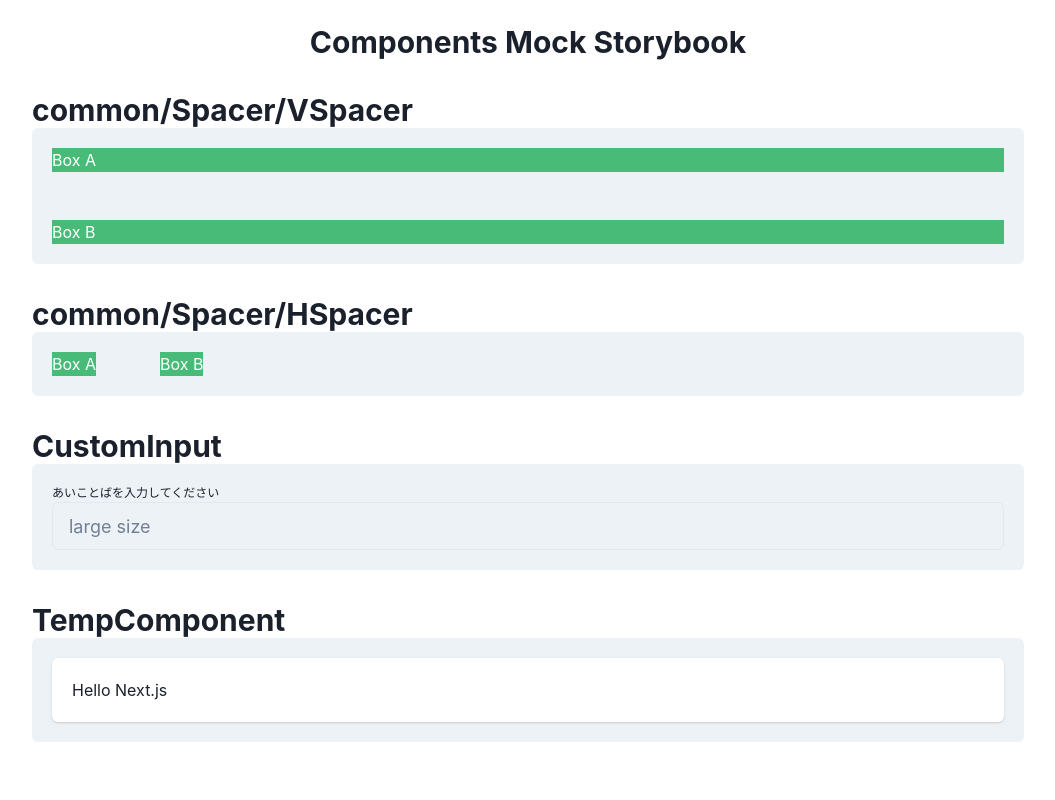
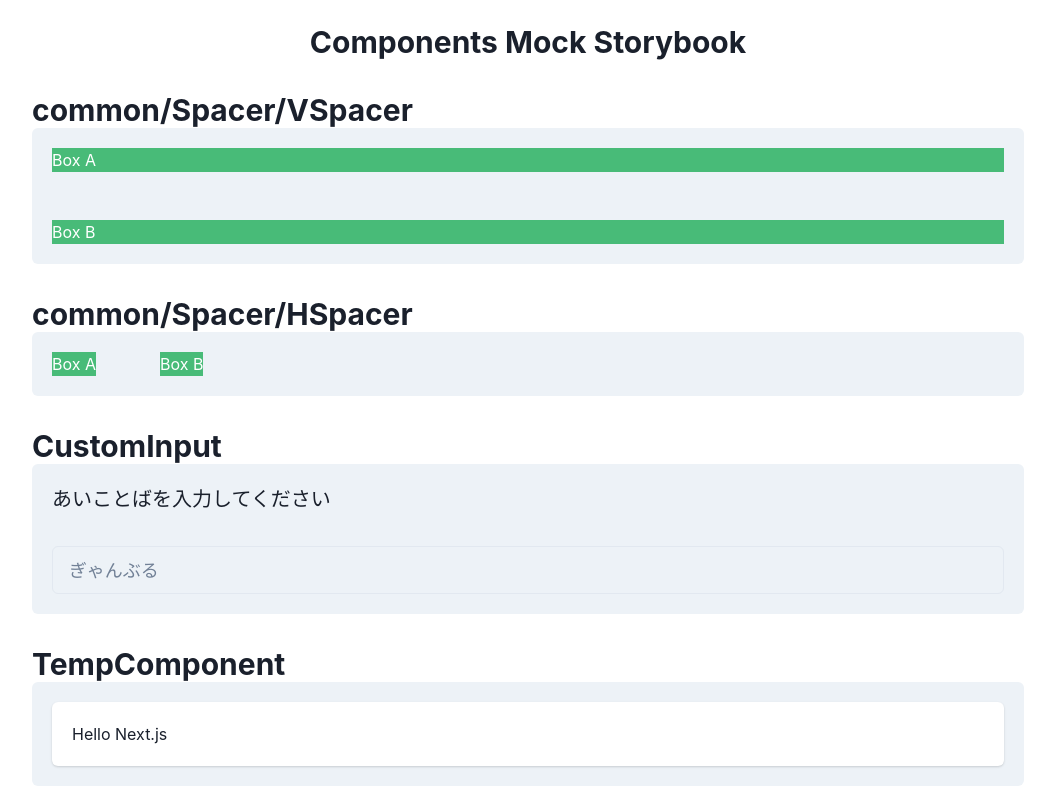
Before and after one commit to hacku-chamomilla/doutankyohi-front-end, a Next.js app: page /components in a window 1280 px wide. Shown: the whole page, without its empty margins (112-1167 px from the left). Built offline with nearby package versions, Linux system fonts and the light colour scheme.

Commit message:
feat: 入力欄の文字の変数化
多様性を高める為

```diff
--- a/pages/components.tsx
+++ b/pages/components.tsx
@@ -62,7 +62,10 @@ const Component: NextPage = () => {
           <Heading size="lg">CustomInput</Heading>
           <Card variant="filled">
             <CardBody>
-              <CustomInput title={"あいことばを入力してください"} />
+              <CustomInput
+                title={"あいことばを入力してください"}
+                placeholder={"ぎゃんぶる"}
+              />
             </CardBody>
           </Card>
 
--- a/src/components/CustomInput.tsx
+++ b/src/components/CustomInput.tsx
@@ -2,15 +2,19 @@ import React from "react";
 
 import { Input, Text } from "@chakra-ui/react";
 
+import { HSpacer, VSpacer } from "@/components/common/Spacer";
+
 type Props = {
   title: string;
+  placeholder: string;
 };
 
-export const CustomInput = ({ title }: Props) => {
+export const CustomInput = ({ title, placeholder }: Props) => {
   return (
     <>
-      <Text fontSize="xs">{title}</Text>
-      <Input placeholder="large size" size="lg" />
+      <Text fontSize="xl">{title}</Text>
+      <VSpacer size={8} />
+      <Input placeholder={placeholder} size="lg" />
     </>
   );
 };
```
